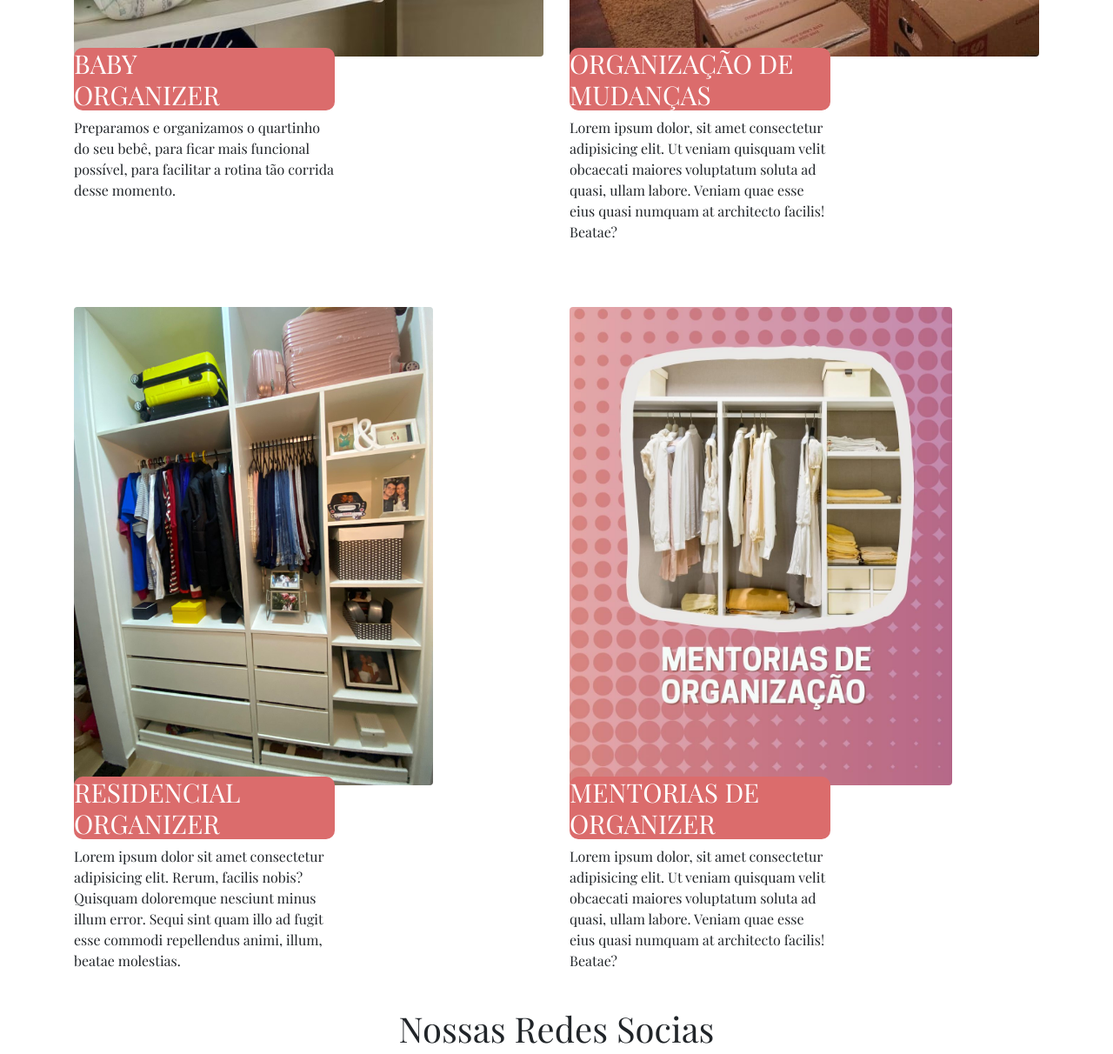
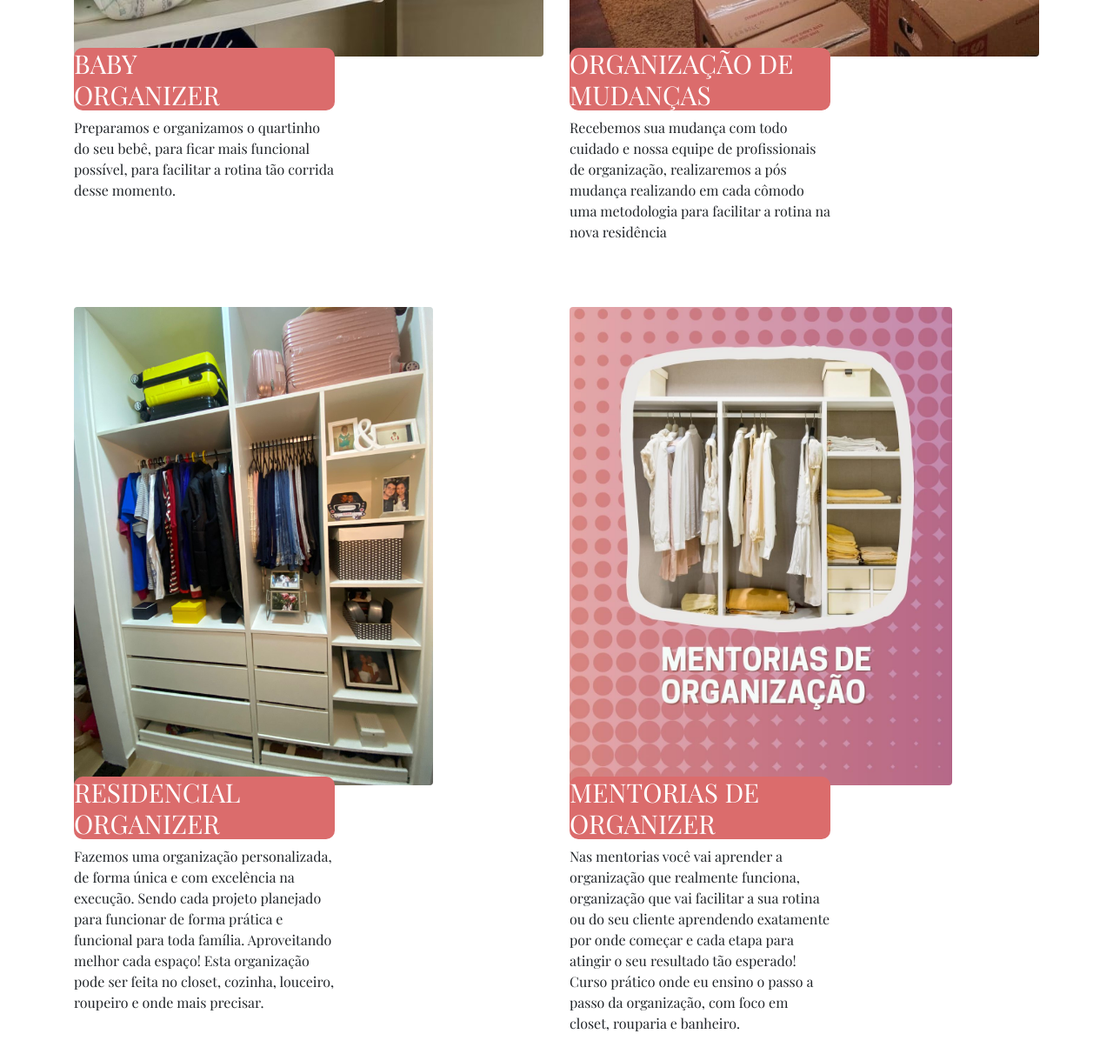
Before and after one commit to pereira13/lu_organizer, a plain HTML site: page servicos.html in a window 1280 px wide. Shown: the part 760-1972 px from the top of the page at 87% size. Drawn offline with nearby package versions, Linux system fonts and the light colour scheme.

Commit message:
commit de correção da pagina serviços

```diff
--- a/servicos.html
+++ b/servicos.html
@@ -50,7 +50,7 @@
                             </picture>
                             <div class=" position-relative" style=" width: 300px;  top: -10px; border-radius: 10px;">
                                 <h1 style="font-size: 30px; color: #ffff;background-color: #DB6C6C; border-radius: 10px;"">ORGANIZAÇÃO DE MUDANÇAS</h1>
-                                <p>Lorem ipsum dolor, sit amet consectetur adipisicing elit. Ut veniam quisquam velit obcaecati maiores voluptatum soluta ad quasi, ullam labore. Veniam quae esse eius quasi numquam at architecto facilis! Beatae?</p>
+                                <p>Recebemos sua mudança com todo cuidado e nossa equipe de profissionais de organização, realizaremos a pós mudança realizando em cada cômodo uma metodologia para facilitar a rotina na nova residência</p>
                             </div>
                      </div>
                 </div>
@@ -63,7 +63,7 @@
                         </picture>
                         <div class=" position-relative" style=" width: 300px; top: -10px; border-radius: 10px;">
                             <h1 style="font-size: 30px; color: #ffff;background-color: #DB6C6C; border-radius: 10px;">RESIDENCIAL ORGANIZER</h1>
-                            <p>Lorem ipsum dolor sit amet consectetur adipisicing elit. Rerum, facilis nobis? Quisquam doloremque nesciunt minus illum error. Sequi sint quam illo ad fugit esse commodi repellendus animi, illum, beatae molestias.</p>
+                            <p>Fazemos uma organização personalizada, de forma única e com excelência na execução. Sendo cada projeto planejado para funcionar de forma prática e funcional para toda família. Aproveitando melhor cada espaço! Esta organização pode ser feita no closet, cozinha, louceiro, roupeiro e onde mais precisar.</p>
                         </div>
                     </div>
                     <div class="col" style="width: 300px;" >
@@ -72,7 +72,7 @@
                             </picture>
                             <div class=" position-relative" style="width: 300px; top: -10px; border-radius: 10px;">
                                 <h1 style="font-size: 30px; color: #ffff;background-color: #DB6C6C; border-radius: 10px;">MENTORIAS DE ORGANIZER</h1>
-                                <p>Lorem ipsum dolor, sit amet consectetur adipisicing elit. Ut veniam quisquam velit obcaecati maiores voluptatum soluta ad quasi, ullam labore. Veniam quae esse eius quasi numquam at architecto facilis! Beatae?</p>
+                                <p>Nas mentorias  você vai aprender a organização que realmente funciona, organização que vai facilitar a sua rotina ou do seu cliente aprendendo exatamente por onde começar e cada etapa para atingir o seu resultado tão esperado! Curso prático onde eu ensino o passo a passo da organização, com foco em closet, rouparia e banheiro.</p>
                             </div>
                     </div>
                 </div>
```
